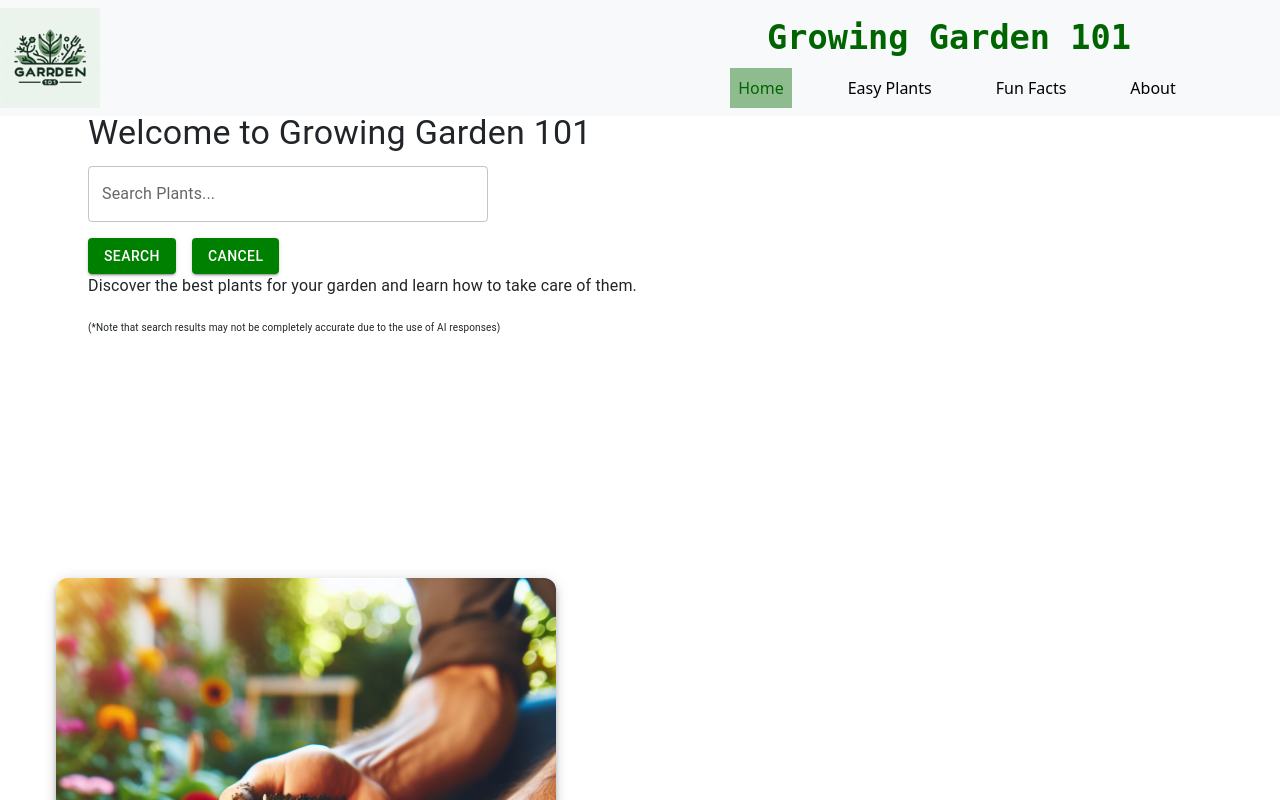
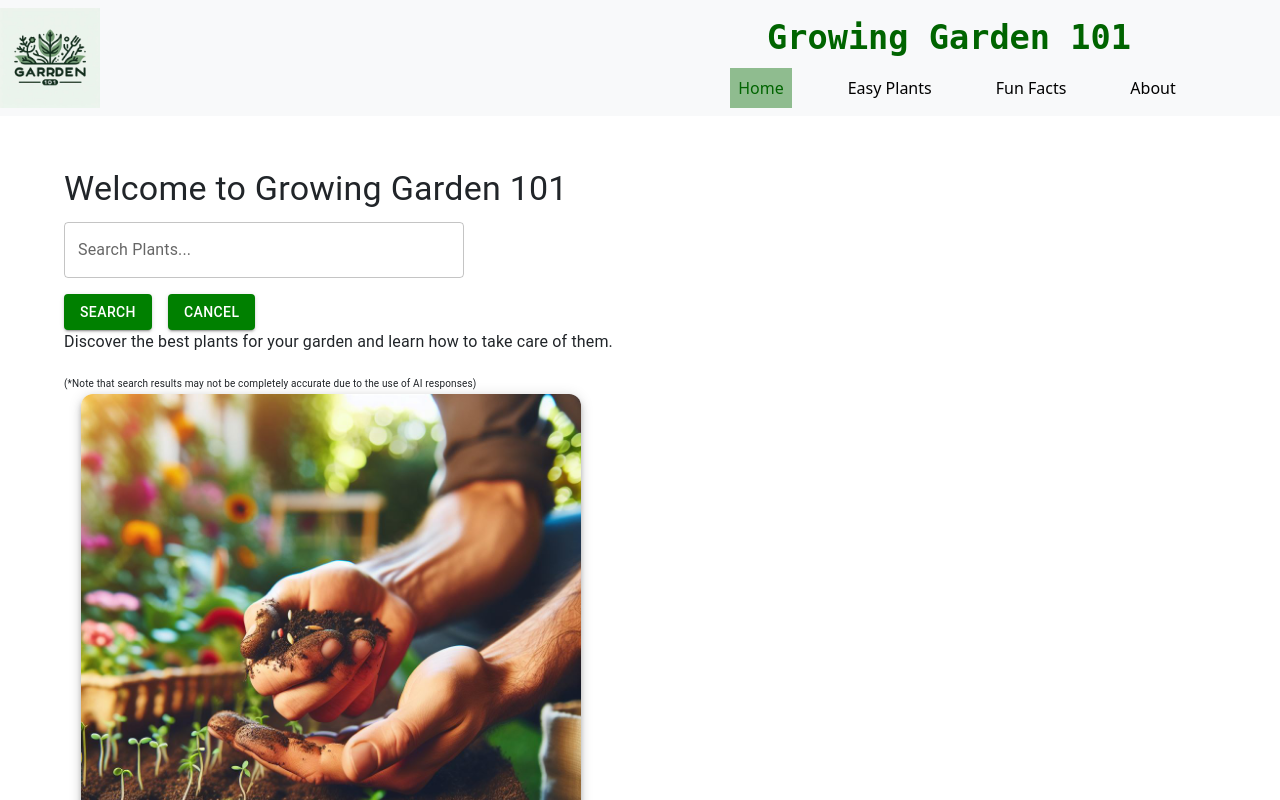
Before and after one commit to maryjohnben/growingGarden101, a React (Vite) app in the folder garden-frontend/: page / in a window 1280 px wide. Shown: the top 800 px of the page. Built offline with nearby package versions, Linux system fonts and the light colour scheme.

Commit message:
grid added to main page

```diff
--- a/garden-frontend/src/pages/Home.jsx
+++ b/garden-frontend/src/pages/Home.jsx
@@ -62,9 +62,16 @@ export const Home = () => {
     }
 
   return (
-    <Container maxWidth="xl"> {/* Ensures full-page width */}
+    <Grid container
+              justify="center"
+              alignItems="center"
+              direction="column"
+              style={{minHeight: "100vh"}}
+              spacing={5}
+              marginTop={7}
+        > {/* Ensures full-page width */}
       <Grid
-        container
+        item
         spacing={30}
         minHeight="100vh"
         alignItems="center"
@@ -122,7 +129,7 @@ export const Home = () => {
           />
         </Grid>
       </Grid>
-    </Container>
+    </Grid>
 
     );
 };
```
